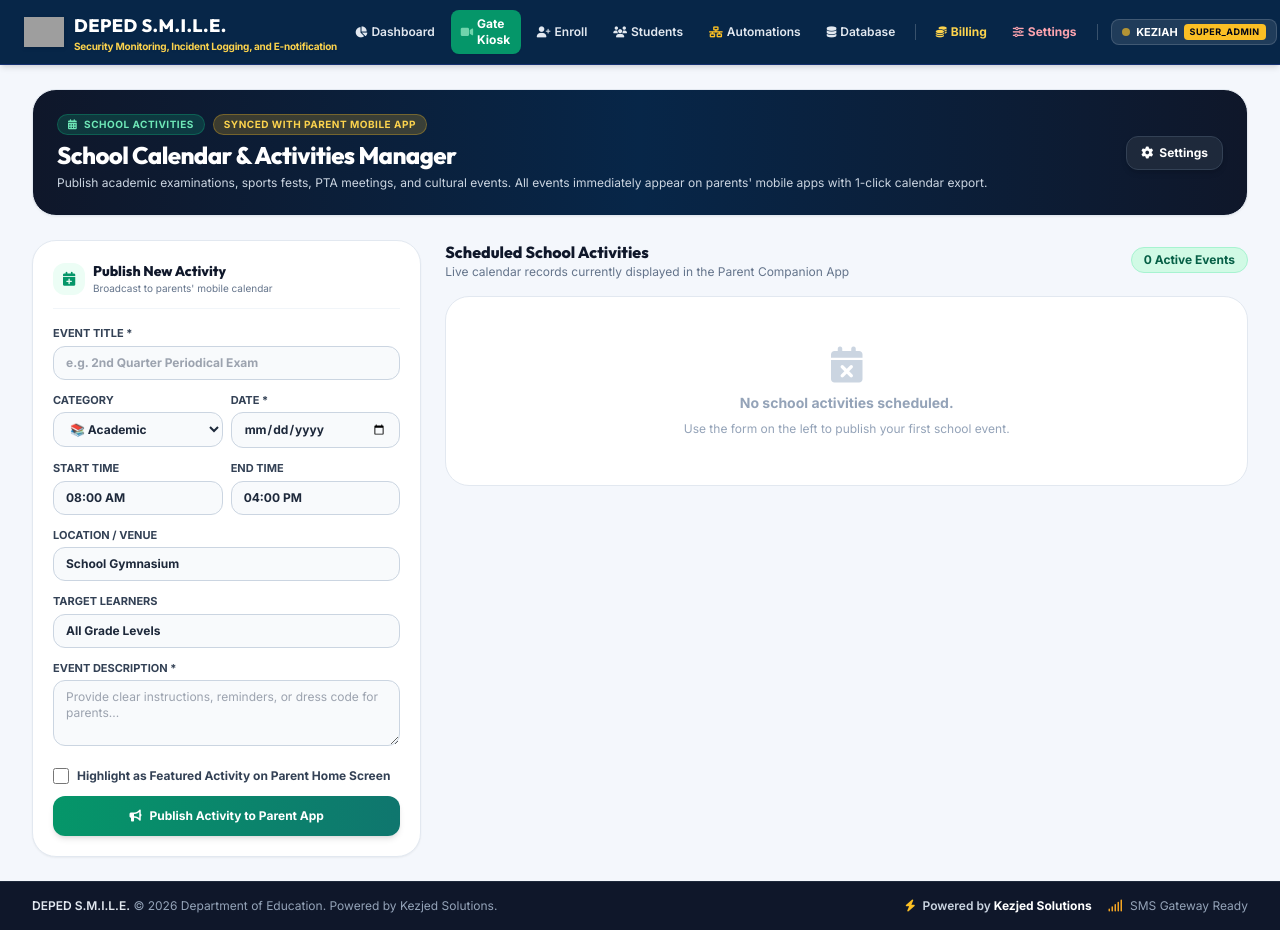
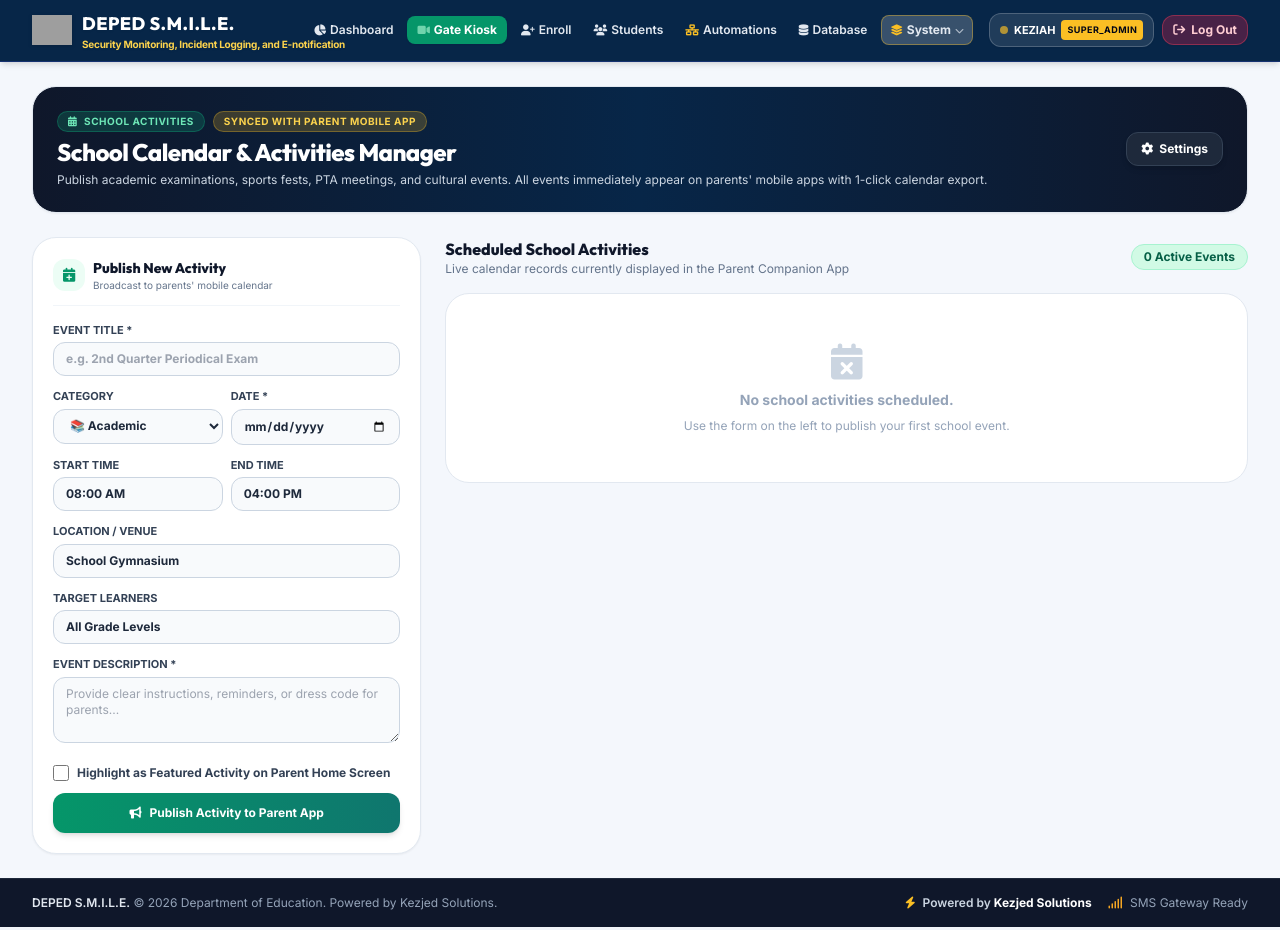
Before and after one commit to jovenneljed-epic/deped-smile, a Flask app: page /admin/events in a window 1280 px wide. Run offline with Flask 3, Linux system fonts and the light colour scheme; a user stored in the database is signed in; data that the repository does not hold is empty; some libraries are stand-ins or nearby versions; grey boxes are pictures that could not be loaded.

Commit message:
Fix header container alignment and ensure System Administrator and Log Out are fully visible

```diff
--- a/templates/base.html
+++ b/templates/base.html
@@ -58,76 +58,105 @@
 
   <!-- DepEd Top Banner -->
   <header class="bg-deped-darkblue text-white shadow-md sticky top-0 z-50 border-b border-blue-900/60 w-full">
-    <div class="w-full max-w-[1600px] mx-auto px-3 sm:px-6 py-2 sm:py-2.5">
-      <div class="flex items-center justify-between gap-2">
+    <div class="w-full max-w-7xl mx-auto px-4 sm:px-6 lg:px-8 py-2 sm:py-2.5">
+      <div class="flex items-center justify-between gap-2 sm:gap-4">
 
-        <!-- Brand / Multi-DepEd Title Header -->
+        <!-- Brand / Multi-DepEd Title Header (Left, shrink-0) -->
         <a href="/" class="flex items-center space-x-2 sm:space-x-2.5 group shrink-0" title="DEPED S.M.I.L.E.">
-          <img src="/static/images/deped_seal.svg" alt="DepEd Official Seal" class="w-9 h-9 sm:w-10 sm:h-10 object-contain drop-shadow shrink-0 transition group-hover:scale-105">
+          <img src="/static/images/deped_seal.svg" alt="DepEd Official Seal" class="w-8 h-8 sm:w-10 sm:h-10 object-contain drop-shadow shrink-0 transition group-hover:scale-105">
           <div class="flex flex-col justify-center">
-            <span class="font-heading font-black text-base sm:text-lg tracking-wide text-white drop-shadow-sm leading-tight whitespace-nowrap">DEPED S.M.I.L.E.</span>
-            <p class="text-[9px] sm:text-[10px] font-bold text-amber-300 tracking-tight leading-tight drop-shadow-sm whitespace-nowrap">
-              Security Monitoring, Incident Logging, and E-notification
+            <span class="font-heading font-black text-sm sm:text-base lg:text-lg tracking-wide text-white drop-shadow-sm leading-tight whitespace-nowrap">DEPED S.M.I.L.E.</span>
+            <p class="text-[9px] sm:text-[10px] font-bold text-amber-300 tracking-tight leading-tight drop-shadow-sm whitespace-nowrap hidden sm:block">
+              <span class="hidden xl:inline">Security Monitoring, Incident Logging, and E-notification</span>
+              <span class="xl:hidden">Security & Incident Logging</span>
             </p>
           </div>
         </a>
 
-        <!-- Desktop Navigation Links (Role-Aware) - Visible on lg screens and up -->
-        <nav class="hidden lg:flex items-center gap-1 xl:gap-1.5 flex-nowrap justify-end">
-          <a href="/" class="px-2.5 py-1.5 rounded-lg text-xs font-semibold transition flex items-center {% if request.path == '/' %}bg-white/20 text-amber-300 font-bold border border-amber-400/40 shadow-sm{% else %}text-slate-200 hover:bg-white/10 hover:text-white{% endif %}">
+        <!-- Desktop Navigation Links (Middle / min-w-0) -->
+        <nav class="hidden lg:flex items-center gap-1 xl:gap-1.5 flex-nowrap justify-center xl:justify-end min-w-0">
+          <a href="/" class="px-2 py-1.5 rounded-lg text-xs font-semibold transition flex items-center shrink-0 {% if request.path == '/' %}bg-white/20 text-amber-300 font-bold border border-amber-400/40 shadow-sm{% else %}text-slate-200 hover:bg-white/10 hover:text-white{% endif %}">
             <i class="fa-solid fa-chart-pie mr-1 text-[11px]"></i> Dashboard
           </a>
-          <a href="/kiosk" class="px-2.5 py-1.5 rounded-lg text-xs font-bold transition bg-emerald-600 hover:bg-emerald-500 text-white shadow-sm flex items-center">
+          <a href="/kiosk" class="px-2.5 py-1.5 rounded-lg text-xs font-bold transition bg-emerald-600 hover:bg-emerald-500 text-white shadow-sm flex items-center shrink-0">
             <i class="fa-solid fa-video mr-1 text-[11px] text-emerald-200 animate-pulse"></i> Gate Kiosk
           </a>
-          <a href="/enroll" class="px-2.5 py-1.5 rounded-lg text-xs font-semibold transition flex items-center {% if request.path == '/enroll' %}bg-white/20 text-amber-300 font-bold border border-amber-400/40 shadow-sm{% else %}text-slate-200 hover:bg-white/10 hover:text-white{% endif %}">
+          <a href="/enroll" class="px-2 py-1.5 rounded-lg text-xs font-semibold transition flex items-center shrink-0 {% if request.path == '/enroll' %}bg-white/20 text-amber-300 font-bold border border-amber-400/40 shadow-sm{% else %}text-slate-200 hover:bg-white/10 hover:text-white{% endif %}">
             <i class="fa-solid fa-user-plus mr-1 text-[11px]"></i> Enroll
           </a>
-          <a href="/students" class="px-2.5 py-1.5 rounded-lg text-xs font-semibold transition flex items-center {% if request.path == '/students' %}bg-white/20 text-amber-300 font-bold border border-amber-400/40 shadow-sm{% else %}text-slate-200 hover:bg-white/10 hover:text-white{% endif %}">
+          <a href="/students" class="px-2 py-1.5 rounded-lg text-xs font-semibold transition flex items-center shrink-0 {% if request.path == '/students' %}bg-white/20 text-amber-300 font-bold border border-amber-400/40 shadow-sm{% else %}text-slate-200 hover:bg-white/10 hover:text-white{% endif %}">
             <i class="fa-solid fa-users mr-1 text-[11px]"></i> Students
           </a>
-          <a href="/automations" class="px-2.5 py-1.5 rounded-lg text-xs font-semibold transition flex items-center {% if request.path == '/automations' %}bg-white/20 text-amber-300 font-bold border border-amber-400/40 shadow-sm{% else %}text-slate-200 hover:bg-white/10 hover:text-white{% endif %}">
+          <a href="/automations" class="hidden xl:flex px-2 py-1.5 rounded-lg text-xs font-semibold transition items-center shrink-0 {% if request.path == '/automations' %}bg-white/20 text-amber-300 font-bold border border-amber-400/40 shadow-sm{% else %}text-slate-200 hover:bg-white/10 hover:text-white{% endif %}">
             <i class="fa-solid fa-network-wired mr-1 text-[11px] text-amber-400"></i> Automations
           </a>
-          <a href="/database" class="px-2.5 py-1.5 rounded-lg text-xs font-semibold transition flex items-center {% if request.path == '/database' %}bg-white/20 text-amber-300 font-bold border border-amber-400/40 shadow-sm{% else %}text-slate-200 hover:bg-white/10 hover:text-white{% endif %}">
+          <a href="/database" class="hidden xl:flex px-2 py-1.5 rounded-lg text-xs font-semibold transition items-center shrink-0 {% if request.path == '/database' %}bg-white/20 text-amber-300 font-bold border border-amber-400/40 shadow-sm{% else %}text-slate-200 hover:bg-white/10 hover:text-white{% endif %}">
             <i class="fa-solid fa-database mr-1 text-[11px]"></i> Database
           </a>
 
-          <!-- SUPER ADMIN ONLY CONTROLS -->
-          {% if current_user and current_user.is_admin %}
-          <div class="h-4 w-px bg-white/20 mx-1"></div>
+          <!-- More / System Dropdown -->
+          <div class="relative group shrink-0" id="systemDropdownContainer">
+            <button id="systemDropdownBtn" onclick="toggleSystemDropdown(event)" type="button" class="px-2 py-1.5 rounded-lg text-xs font-bold transition flex items-center gap-1 text-slate-200 hover:bg-white/10 hover:text-white border {% if request.path.startswith('/admin') or (request.path in ['/automations', '/database'] and 'xl:hidden') %}bg-white/20 text-amber-300 border-amber-400/40{% else %}border-transparent hover:border-white/20{% endif %}">
+              <i class="fa-solid fa-layer-group text-amber-400 text-[11px]"></i>
+              <span class="hidden xl:inline">System</span>
+              <span class="xl:hidden">Tools</span>
+              <i class="fa-solid fa-chevron-down text-[9px] opacity-70 group-hover:rotate-180 transition-transform duration-200"></i>
+            </button>
 
-          <a href="/admin/billing" class="px-2.5 py-1.5 rounded-lg text-xs font-black transition flex items-center {% if request.path == '/admin/billing' %}bg-amber-400 text-slate-950 shadow-sm{% else %}text-amber-300 hover:bg-white/10{% endif %}" title="SaaS Subscriptions & Income">
-            <i class="fa-solid fa-coins mr-1 text-[11px]"></i> Billing
+            <!-- Dropdown Flyout Menu -->
+            <div id="systemDropdownMenu" class="absolute right-0 top-full pt-1.5 w-52 hidden group-hover:block z-50">
+              <div class="bg-slate-900/95 backdrop-blur-xl border border-slate-700/80 rounded-2xl p-1.5 shadow-2xl space-y-0.5 text-xs text-slate-200">
+                <!-- Shown in dropdown when hidden on main bar on compact screens -->
+                <a href="/automations" class="xl:hidden flex items-center gap-2 px-3 py-2 rounded-xl hover:bg-white/10 hover:text-amber-300 transition font-semibold {% if request.path == '/automations' %}bg-white/15 text-amber-300{% endif %}">
+                  <i class="fa-solid fa-network-wired text-amber-400 w-4 text-center"></i>
+                  <span>Automations</span>
+                </a>
+                <a href="/database" class="xl:hidden flex items-center gap-2 px-3 py-2 rounded-xl hover:bg-white/10 hover:text-amber-300 transition font-semibold {% if request.path == '/database' %}bg-white/15 text-amber-300{% endif %}">
+                  <i class="fa-solid fa-database text-cyan-400 w-4 text-center"></i>
+                  <span>Database SQL</span>
                 </a>
 
-          <a href="/admin/settings" class="px-2.5 py-1.5 rounded-lg text-xs font-black transition flex items-center {% if request.path.startswith('/admin/settings') %}bg-rose-600 text-white shadow-sm{% else %}text-rose-300 hover:bg-white/10{% endif %}" title="Super Admin System Settings">
-            <i class="fa-solid fa-sliders mr-1 text-[11px]"></i> Settings
+                {% if current_user and current_user.is_admin %}
+                <div class="xl:hidden my-1 border-t border-slate-800"></div>
+                <p class="text-[9px] font-black uppercase tracking-wider text-slate-400 px-3 pt-1">Administration</p>
+                <a href="/admin/billing" class="flex items-center gap-2 px-3 py-2 rounded-xl hover:bg-amber-400/20 hover:text-amber-300 transition font-bold text-amber-400 {% if request.path == '/admin/billing' %}bg-amber-400/20{% endif %}">
+                  <i class="fa-solid fa-coins text-amber-400 w-4 text-center"></i>
+                  <span>Billing & Income</span>
+                </a>
+                <a href="/admin/settings" class="flex items-center gap-2 px-3 py-2 rounded-xl hover:bg-rose-500/20 hover:text-rose-300 transition font-bold text-rose-300 {% if request.path.startswith('/admin/settings') %}bg-rose-500/20{% endif %}">
+                  <i class="fa-solid fa-sliders text-rose-400 w-4 text-center"></i>
+                  <span>System Settings</span>
+                </a>
+                <a href="/admin/users" class="flex items-center gap-2 px-3 py-2 rounded-xl hover:bg-blue-500/20 hover:text-blue-300 transition font-bold text-blue-300 {% if request.path == '/admin/users' %}bg-blue-500/20{% endif %}">
+                  <i class="fa-solid fa-users-gear text-blue-400 w-4 text-center"></i>
+                  <span>Staff Accounts</span>
                 </a>
                 {% endif %}
+              </div>
+            </div>
+          </div>
+        </nav>
 
-          <!-- USER PROFILE & AUTHENTICATION -->
-          <div class="h-4 w-px bg-white/20 mx-1"></div>
-
+        <!-- Desktop User Profile & Log Out (Right, shrink-0, always visible) -->
+        <div class="hidden lg:flex items-center gap-2 shrink-0">
           {% if current_user %}
-          <div class="flex items-center gap-1.5 pl-1">
-            <div class="flex items-center gap-1.5 px-2.5 py-1 rounded-lg bg-white/10 border border-white/15 text-xs">
-              <span class="w-2 h-2 rounded-full {% if current_user.is_admin %}bg-amber-400{% else %}bg-emerald-400{% endif %} animate-pulse"></span>
-              <span class="font-extrabold text-white text-[11px] max-w-[110px] xl:max-w-[140px] truncate">{{ current_user.full_name }}</span>
-              <span class="px-1.5 py-0.2 rounded text-[9px] font-black uppercase tracking-wider {% if current_user.is_admin %}bg-amber-400 text-slate-950{% elif current_user.role == 'PRINCIPAL' %}bg-blue-400 text-slate-950{% elif current_user.role == 'TEACHER' %}bg-emerald-400 text-slate-950{% else %}bg-purple-400 text-slate-950{% endif %}">
+          <div class="flex items-center gap-1.5 px-2.5 py-1.5 rounded-xl bg-white/10 border border-white/20 text-xs shadow-sm shrink-0">
+            <span class="w-2 h-2 rounded-full {% if current_user.is_admin %}bg-amber-400{% else %}bg-emerald-400{% endif %} animate-pulse shrink-0"></span>
+            <span class="font-extrabold text-white text-[11px] max-w-[100px] xl:max-w-[130px] truncate" title="{{ current_user.full_name }}">{{ current_user.full_name }}</span>
+            <span class="px-1.5 py-0.5 rounded text-[9px] font-black uppercase tracking-wider {% if current_user.is_admin %}bg-amber-400 text-slate-950{% elif current_user.role == 'PRINCIPAL' %}bg-blue-400 text-slate-950{% elif current_user.role == 'TEACHER' %}bg-emerald-400 text-slate-950{% else %}bg-purple-400 text-slate-950{% endif %} shrink-0">
               {{ current_user.role }}
             </span>
           </div>
-            <a href="/logout" class="w-8 h-8 rounded-lg bg-rose-500/20 hover:bg-rose-500/40 text-rose-300 flex items-center justify-center text-xs transition border border-rose-500/30" title="Sign Out">
-              <i class="fa-solid fa-arrow-right-from-bracket"></i>
+          <a href="/logout" class="px-2.5 py-1.5 rounded-xl bg-rose-600/30 hover:bg-rose-600 text-rose-200 hover:text-white flex items-center gap-1.5 text-xs font-black transition border border-rose-500/40 shadow-sm shrink-0" title="Sign Out">
+            <i class="fa-solid fa-arrow-right-from-bracket text-xs"></i>
+            <span>Log Out</span>
           </a>
-          </div>
           {% else %}
-          <a href="/login" class="px-3 py-1.5 bg-amber-400 hover:bg-amber-300 text-slate-950 font-black text-xs rounded-lg shadow transition flex items-center gap-1">
+          <a href="/login" class="px-3 py-1.5 bg-amber-400 hover:bg-amber-300 text-slate-950 font-black text-xs rounded-xl shadow transition flex items-center gap-1.5 shrink-0">
             <i class="fa-solid fa-key text-[10px]"></i> Staff Sign In
           </a>
           {% endif %}
-        </nav>
+        </div>
 
         <!-- Mobile Quick Controls (Kiosk Icon + Hamburger Toggle) - Visible on screens below lg -->
         <div class="flex items-center gap-1.5 sm:gap-2 lg:hidden shrink-0">
@@ -224,7 +253,7 @@
   </header>
 
   <!-- Main Content Area -->
-  <main class="flex-grow max-w-7xl w-full mx-auto px-3 sm:px-6 lg:px-8 py-4 sm:py-6 overflow-x-hidden">
+  <main class="flex-grow max-w-7xl w-full mx-auto px-4 sm:px-6 lg:px-8 py-4 sm:py-6 overflow-x-hidden">
     {% block content %}{% endblock %}
   </main>
 
@@ -248,6 +277,22 @@
         }
       }
     }
+
+    function toggleSystemDropdown(e) {
+      if (e) e.stopPropagation();
+      const menu = document.getElementById('systemDropdownMenu');
+      if (menu) {
+        menu.classList.toggle('hidden');
+      }
+    }
+
+    document.addEventListener('click', function(e) {
+      const container = document.getElementById('systemDropdownContainer');
+      const menu = document.getElementById('systemDropdownMenu');
+      if (container && menu && !container.contains(e.target)) {
+        menu.classList.add('hidden');
+      }
+    });
   </script>
 
   <!-- Footer -->
```
Lines whose indentation alone changed are shown as unchanged.
